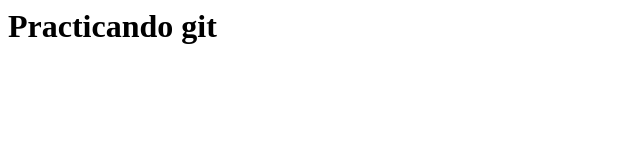
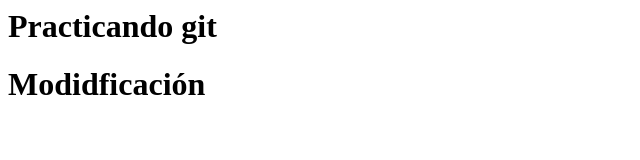
Before and after one commit to Magnumx186/ailand, a plain HTML site: page index.html in a window 1280 px wide. Shown: the whole page, without its empty margins (0-640 px from the left). Drawn offline with Linux system fonts and the light colour scheme.

Commit message:
Añadiendo línea al fichero index

```diff
--- a/index.html
+++ b/index.html
@@ -2,5 +2,6 @@
     <head></head>
     <body>
         <h1>Practicando git</h1>
+        <h1>Modidficación</h1>
     </body>
 </html>
```
